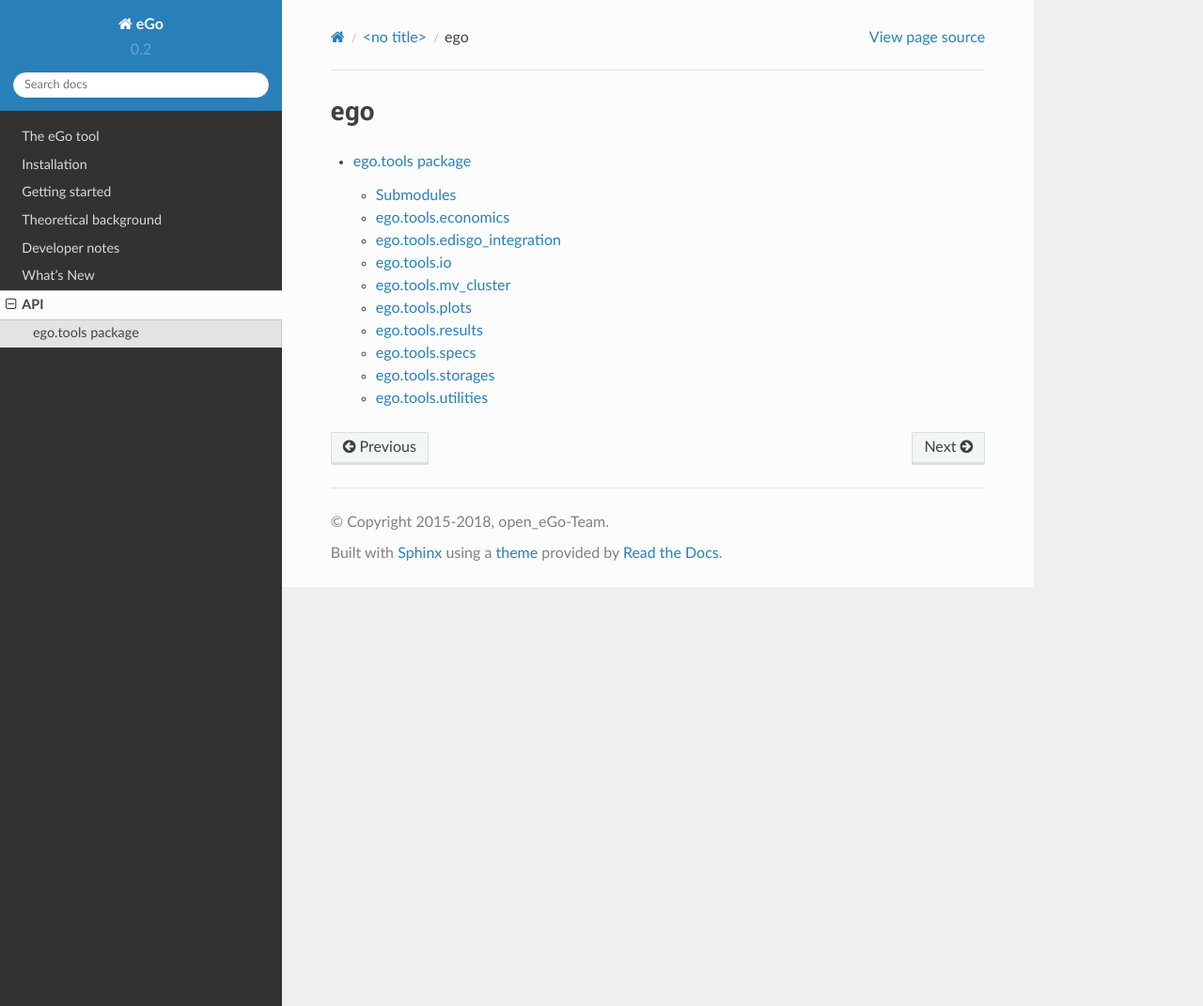
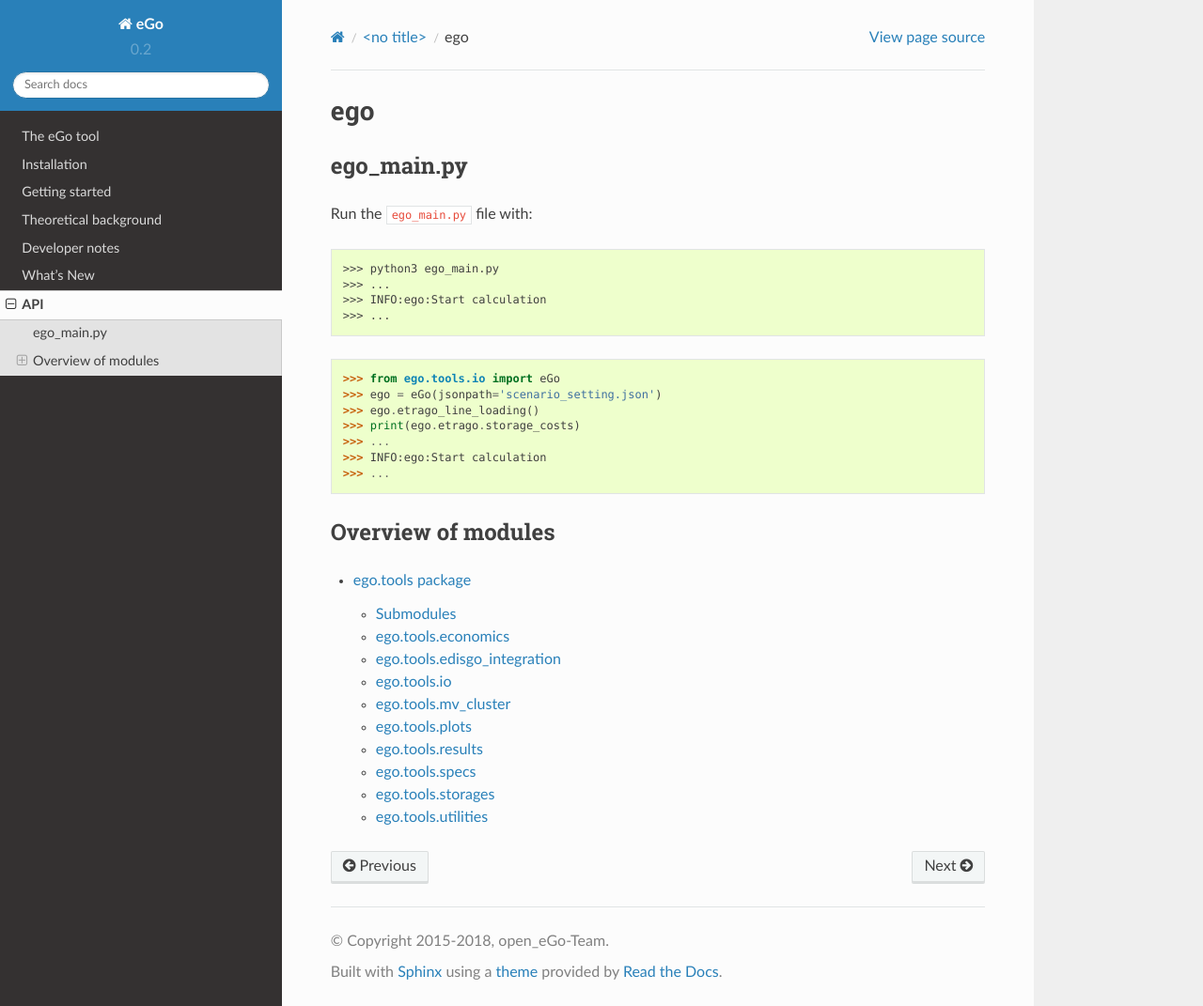
Before and after one commit to openego/eGo, a Sphinx documentation site: the page built from doc/api/modules.rst, in a window 1280 px wide and 1071 px high. Shown: the whole window at 94% size. Built offline with Sphinx 7.4.7 and the Read the Docs theme 2.0.0, drawn with Linux system fonts in a browser that asks for light colours; formulas are drawn with MathJax 3; pages that are not in the unit, such as notebooks, are missing from menus.

Commit message:
update docu

```diff
--- a/doc/api/modules.rst
+++ b/doc/api/modules.rst
@@ -1,5 +1,36 @@
+===
 ego
 ===
+
+ego_main.py
+===========
+
+
+Run the ``ego_main.py`` file with:
+
+.. code-block:: bash
+
+   >>> python3 ego_main.py
+   >>> ...
+   >>> INFO:ego:Start calculation
+   >>> ...
+
+
+
+.. code-block:: python
+
+  >>> from ego.tools.io import eGo
+  >>> ego = eGo(jsonpath='scenario_setting.json')
+  >>> ego.etrago_line_loading()
+  >>> print(ego.etrago.storage_costs)
+  >>> ...
+  >>> INFO:ego:Start calculation
+  >>> ...
+
+
+Overview of modules
+===================
+
 
 .. toctree::
    :maxdepth: 4
```
